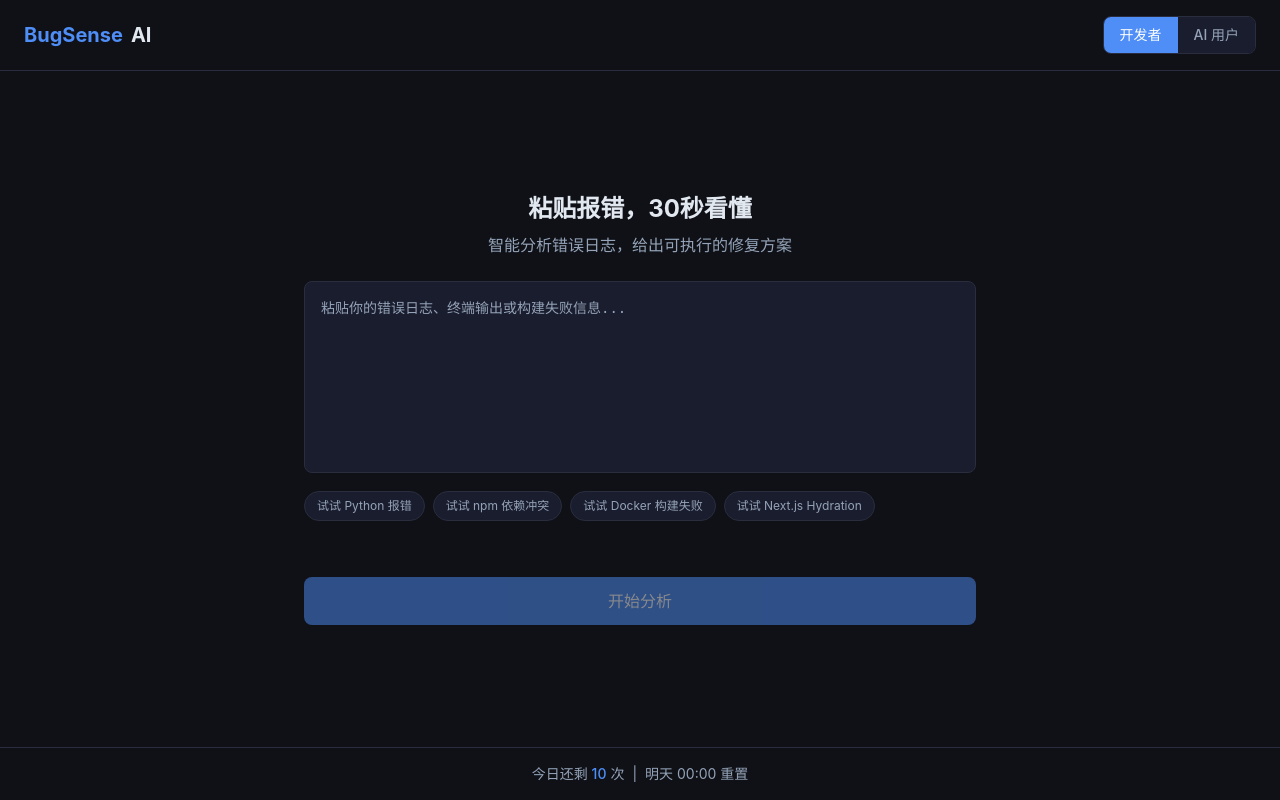
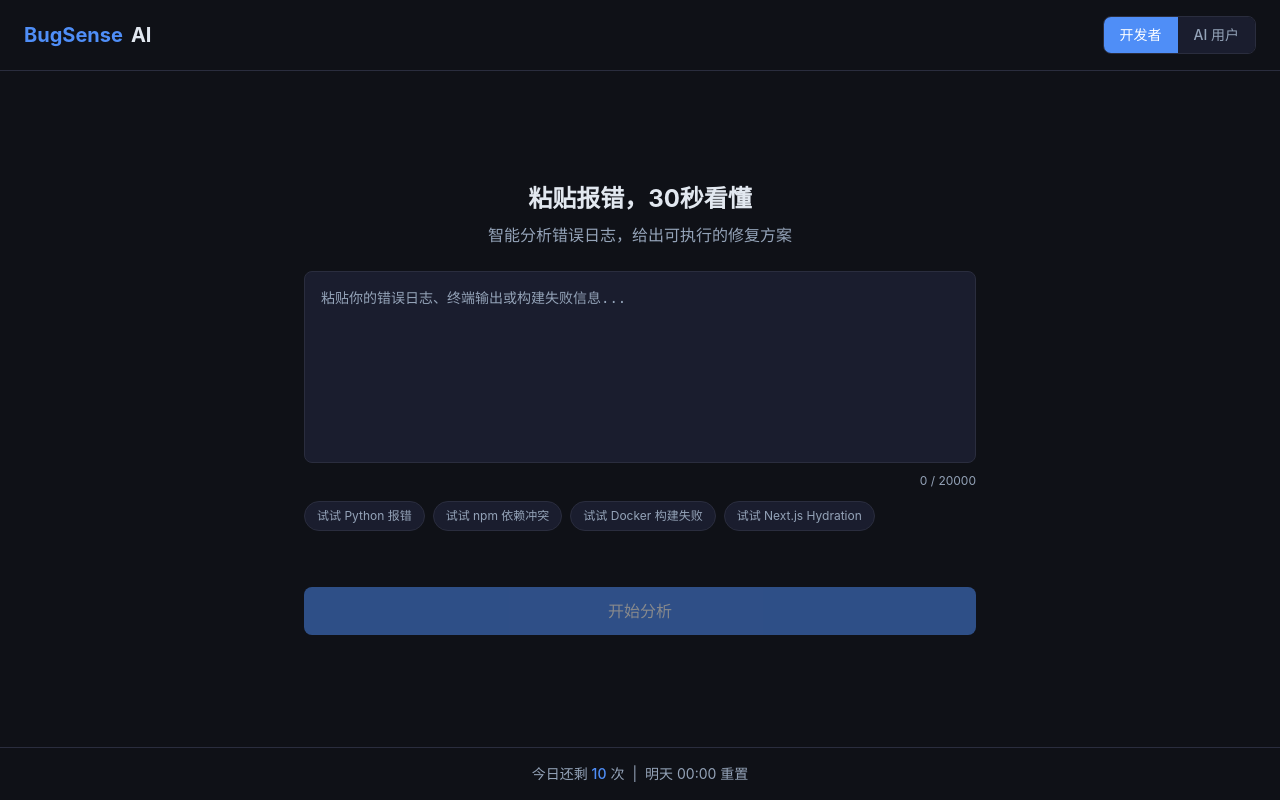
Before and after one commit to Felix8693/bugsense-ai, a Next.js app in the folder frontend/: page / in a window 1280 px wide. Built offline with nearby package versions, Linux system fonts and the light colour scheme.

Commit message:
Add input length limit

```diff
--- a/frontend/app/page.tsx
+++ b/frontend/app/page.tsx
@@ -15,6 +15,8 @@ const PLACEHOLDERS: Record<UserMode, string> = {
   developer: "粘贴你的错误日志、终端输出或构建失败信息...",
   ai_user: "把报错截图里的红色文字复制过来粘贴在这里...",
 };
+
+const MAX_INPUT_LENGTH = 20000;
 
 export default function Home() {
   const [mode, setMode] = useState<UserMode>("developer");
@@ -114,7 +116,7 @@ export default function Home() {
   }, [formatResultAsText]);
 
   const handleAnalyze = useCallback(async () => {
-    if (!inputText.trim() || inputText.trim().length < 10) return;
+    if (!inputText.trim() || inputText.trim().length < 10 || inputText.length > MAX_INPUT_LENGTH) return;
     setIsLoading(true);
     setResult(null);
     setError(null);
@@ -168,8 +170,32 @@ export default function Home() {
             value={inputText}
             onChange={(e) => setInputText(e.target.value)}
             placeholder={PLACEHOLDERS[mode]}
-            className="w-full h-36 sm:h-48 p-3 sm:p-4 bg-card border border-[#2a2d3e] rounded-lg text-text-primary placeholder-text-secondary resize-none focus:outline-none focus:border-accent transition-colors font-mono text-sm"
+            className={`w-full h-36 sm:h-48 p-3 sm:p-4 bg-card border rounded-lg text-text-primary placeholder-text-secondary resize-none focus:outline-none focus:border-accent transition-colors font-mono text-sm ${
+              inputText.length > MAX_INPUT_LENGTH
+                ? "border-accent-error"
+                : "border-[#2a2d3e]"
+            }`}
           />
+
+          {/* Character Count */}
+          <div className="mt-1 flex items-center justify-between">
+            <div>
+              {inputText.length > MAX_INPUT_LENGTH && (
+                <span className="text-accent-error text-xs">
+                  日志太长，请删除无关内容后再分析
+                </span>
+              )}
+            </div>
+            <span
+              className={`text-xs ${
+                inputText.length > MAX_INPUT_LENGTH
+                  ? "text-accent-error"
+                  : "text-text-secondary"
+              }`}
+            >
+              {inputText.length} / {MAX_INPUT_LENGTH}
+            </span>
+          </div>
 
           {/* Example Buttons */}
           <div className="mt-3 flex flex-wrap gap-2">
@@ -247,7 +273,12 @@ See more info here: https://nextjs.org/docs/messages/react-hydration-error`)}
           {/* Analyze Button */}
           <button
             onClick={handleAnalyze}
-            disabled={!inputText.trim() || inputText.trim().length < 10 || isLoading}
+            disabled={
+              !inputText.trim() ||
+              inputText.trim().length < 10 ||
+              inputText.length > MAX_INPUT_LENGTH ||
+              isLoading
+            }
             className="w-full mt-4 py-3 rounded-lg font-medium transition-colors disabled:opacity-50 disabled:cursor-not-allowed bg-accent text-white hover:bg-accent/90"
           >
             {isLoading ? "分析中..." : "开始分析"}
```
